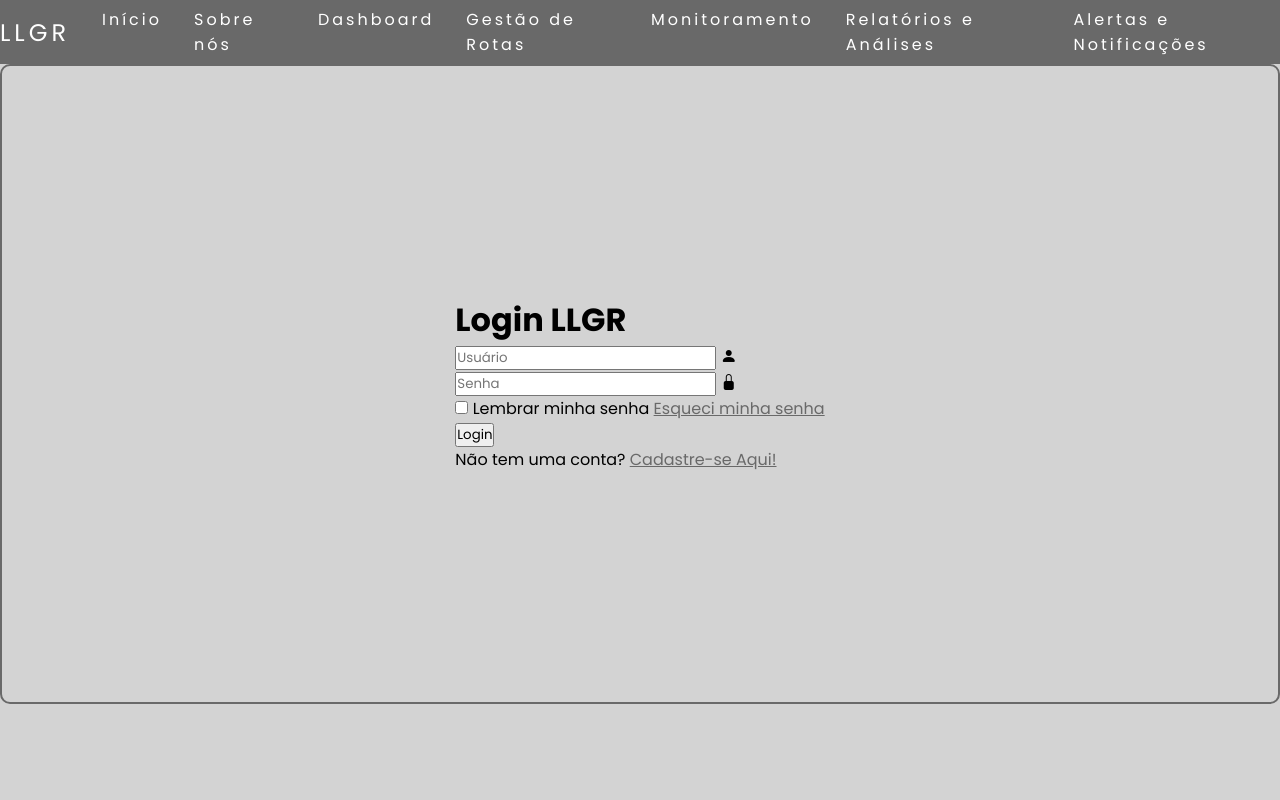
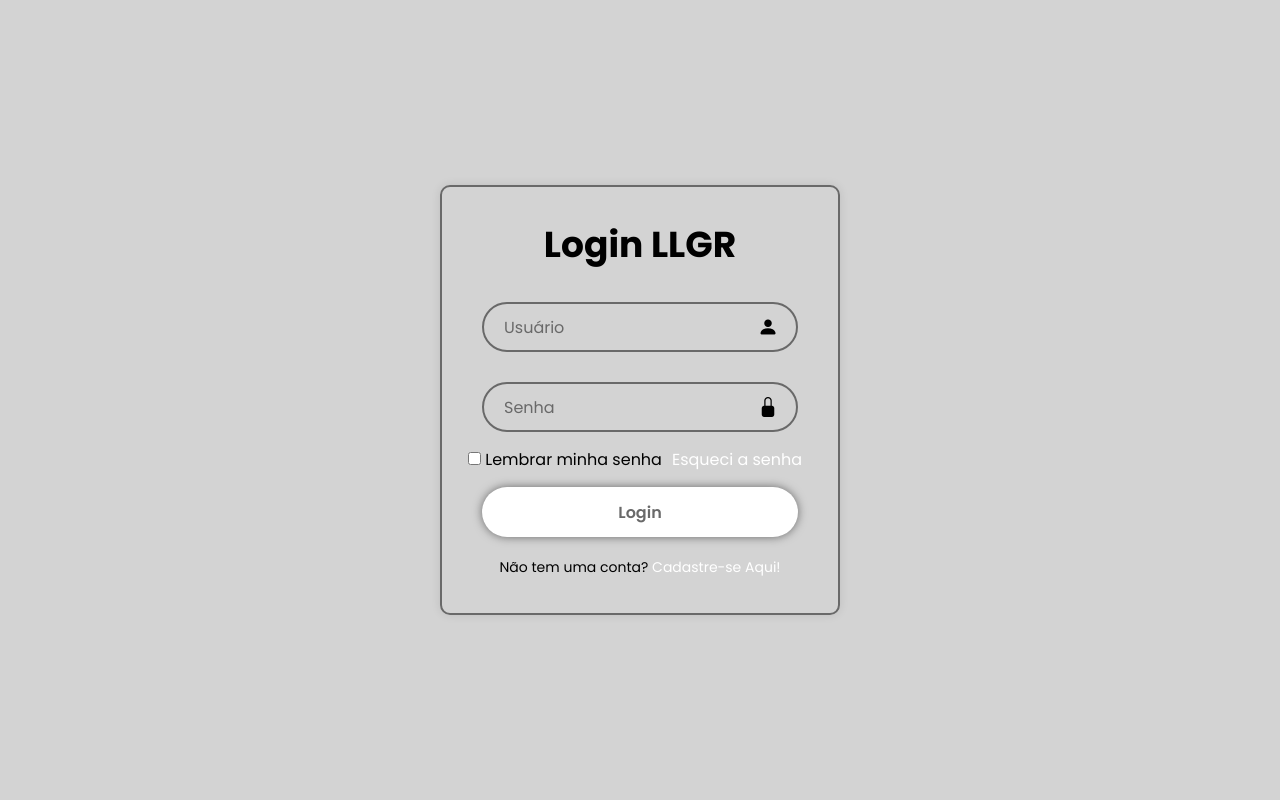
Before and after one commit to lucaspwalter/ferroviaria-llgr, a PHP site: page /html/login.html in a window 1280 px wide. Run offline with PHP 8.4, Linux system fonts and the light colour scheme.

Commit message:
alteração

```diff
--- a/css/login.css
+++ b/css/login.css
@@ -4,17 +4,118 @@
 
 body {
     background-color: #d3d3d3;
+    display: flex;
+    justify-content: center;
+    align-items: center;
+    min-height: 100vh;
+    margin: 0;
 }
 
 .login-container {
-    display: flex;
-    justify-content: center;
-    align-items: center;
-    min-height: 80vh;
-    background-size: cover;
-    background-position: center;
+    background-color: transparent;
+    border: 2px solid #696969; /* Reduzi a espessura da borda de 2px para 1px */
+    border-radius: 10px;
+    padding: 30px 40px;
+    width: 420px;
+    box-shadow: 0 0 10px rgba(0, 0, 0, 0.1);
+    max-width: 400px;
+}
+
+.login-container h1 {
+    font-size: 36px;
+    text-align: center;
+}
+
+.input-box {
+    position: relative;
+    width: 100%;
+    height: 50px;
+    margin: 30px 0;
+}
+
+.input-box input {
+    width: 100%;
+    height: 100%;
     background-color: transparent;
     border: 2px solid #696969;
-    border-radius: 10px;
-    padding: 3px 4px;
+    outline: none;
+    font-size: 16px;
+    color: white;
+    padding: 20px 45px 20px 20px;
+    border-radius: 40px;
+
 }
+
+.input-box input::placeholder {
+    color: #696969;
+}
+
+.input-box i {
+    position: absolute;
+    right: 20px;
+    font-size: 20px;
+    top: 10px;
+}
+
+.remember-forgot {
+    display: flex;
+    justify-content: space-between;
+    margin: -15px 0 15px;
+    white-space: nowrap;
+    justify-content: center;
+}
+
+.remember-forgot label input {
+    accent-color: #fff;
+
+}
+
+.remember-forgot a {
+    text-decoration: none;
+    color: white;
+    padding: 0px 10px;
+    margin-left: auto;
+    padding-left: 10px;
+    white-space: nowrap;
+}
+
+.remember-forgot a:hover {
+    text-decoration: underline;
+}
+
+.login {
+    width: 100%;
+    height: 50px;
+    background-color: white;
+    border: none;
+    border-radius: 40px;
+    cursor: pointer;
+    font-size: 16px;
+    color: #696969;
+    font-weight: 600;
+    box-shadow: 0 0 10px;
+}
+
+.login:hover {
+    background-color: transparent;
+    border: 2px solid;
+    color: white;
+    transition: 0.5s;
+}
+
+.register-link {
+    font-size: 14px;
+    text-align: center;
+    margin: 20px 0 5px;
+    color: black;
+}
+
+.register-link a {
+    text-decoration: none;
+    color: white;
+    font-weight: 500px;
+}
+
+.register-link a:hover {
+    text-decoration: underline;
+}
--- a/html/alertas.html
+++ b/html/alertas.html
@@ -5,7 +5,7 @@
     <meta http-equiv="X-UA-Compatible" content="IE=edge" />
     <meta name="viewport" content="width=device-width, initial-scale=1.0" />
     <title>Alertas</title>
-    <link rel="stylesheet" href="/css/styles.css" />
+    <link rel="stylesheet" href="/css/navbar.css" />
   </head>
 
   <body>
--- a/html/dashboard.html
+++ b/html/dashboard.html
@@ -5,7 +5,7 @@
     <meta http-equiv="X-UA-Compatible" content="IE=edge" />
     <meta name="viewport" content="width=device-width, initial-scale=1.0" />
     <title>Dashboard</title>
-    <link rel="stylesheet" href="/css/styles.css" />
+    <link rel="stylesheet" href="/css/navbar.css" />
   </head>
 
   <body>
--- a/html/gestaoderotas.html
+++ b/html/gestaoderotas.html
@@ -5,7 +5,7 @@
     <meta http-equiv="X-UA-Compatible" content="IE=edge" />
     <meta name="viewport" content="width=device-width, initial-scale=1.0" />
     <title>Gestão de Rotas</title>
-    <link rel="stylesheet" href="/css/styles.css" />
+    <link rel="stylesheet" href="/css/navbar.css" />
   </head>
 
   <body>
--- a/html/inicio.html
+++ b/html/inicio.html
@@ -5,7 +5,7 @@
     <meta http-equiv="X-UA-Compatible" content="IE=edge" />
     <meta name="viewport" content="width=device-width, initial-scale=1.0" />
     <title>Início</title>
-    <link rel="stylesheet" href="/css/styles.css" />
+    <link rel="stylesheet" href="/css/navbar.css" />
   </head>
 
   <body>
--- a/html/login.html
+++ b/html/login.html
@@ -12,23 +12,7 @@
 
   <body>
     <header>
-      <nav>
-        <a class="logo" href="/">llgr</a>
-        <div class="mobile-menu">
-          <div class="line1"></div>
-          <div class="line2"></div>
-          <div class="line3"></div>
-        </div>
-        <ul class="nav-list">
-          <li><a src=inicio.html href="inicio.html">Início</a></li>
-          <li><a href="sobrenos.html">Sobre nós</a></li>
-          <li><a href="dashboard.html">Dashboard</a></li>
-          <li><a href="gestaoderotas.html">Gestão de Rotas</a></li>
-          <li><a href="monitoramento.html">Monitoramento</a></li>
-          <li><a href="relatorioseanalise.html">Relatórios e Análises </a></li>
-          <li><a href="alertas.html">Alertas e Notificações </a></li>
-        </ul>
-      </nav>
+
     </header>
     <main class="login-container">
       <form>
@@ -40,15 +24,15 @@
 
           <input placeholder="Senha" type="password"> <i class="bi bi-lock-fill"></i>
         </div>
-        <div>
+        <div class="remember-forgot">
           <label>
           <input type="checkbox">
           Lembrar minha senha
         </label>
-        <a class="forget-pass" href="#">Esqueci minha senha</a>
+        <a href="#">Esqueci a senha</a>
         </div>
-        <button type="submit">Login</button>
-        <div class="register">
+        <button src="dashboard.html" class="login" type="submit">Login</button>
+        <div class="register-link">
           <p>Não tem uma conta? <a class="register-link" href="#">Cadastre-se Aqui!</a></p>
         </div>
       </form>
--- a/html/monitoramento.html
+++ b/html/monitoramento.html
@@ -5,7 +5,7 @@
     <meta http-equiv="X-UA-Compatible" content="IE=edge" />
     <meta name="viewport" content="width=device-width, initial-scale=1.0" />
     <title>Monitoramento</title>
-    <link rel="stylesheet" href="/css/styles.css" />
+    <link rel="stylesheet" href="/css/navbar.css" />
   </head>
 
   <body>
--- a/html/relatorioseanalise.html
+++ b/html/relatorioseanalise.html
@@ -5,7 +5,7 @@
     <meta http-equiv="X-UA-Compatible" content="IE=edge" />
     <meta name="viewport" content="width=device-width, initial-scale=1.0" />
     <title>Relatórios</title>
-    <link rel="stylesheet" href="/css/styles.css" />
+    <link rel="stylesheet" href="/css/navbar.css" />
   </head>
 
   <body>
--- a/html/sobrenos.html
+++ b/html/sobrenos.html
@@ -5,7 +5,7 @@
     <meta http-equiv="X-UA-Compatible" content="IE=edge" />
     <meta name="viewport" content="width=device-width, initial-scale=1.0" />
     <title>Sobre Nós</title>
-    <link rel="stylesheet" href="/css/styles.css" />
+    <link rel="stylesheet" href="/css/navbar.css" />
   </head>
 
   <body>
```
